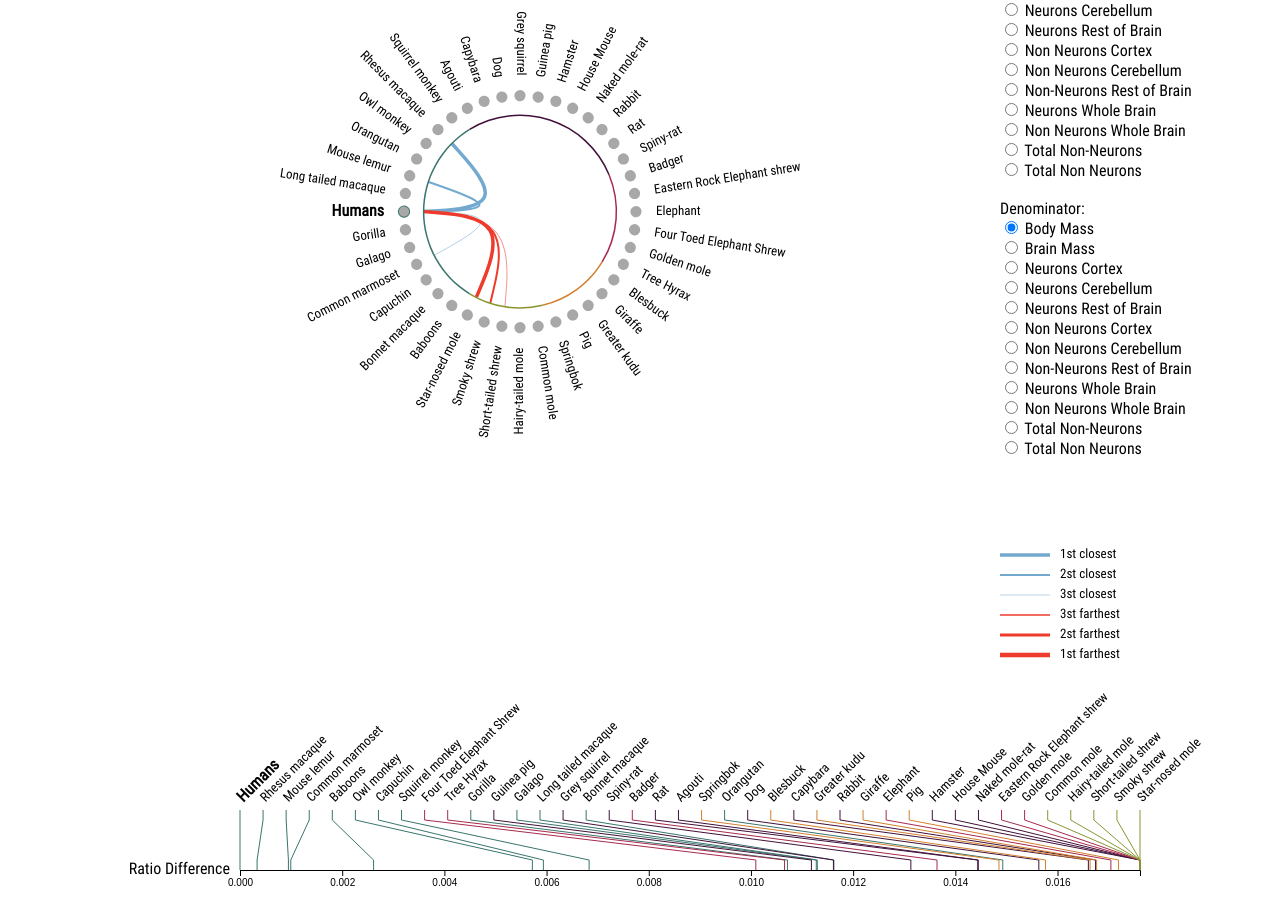
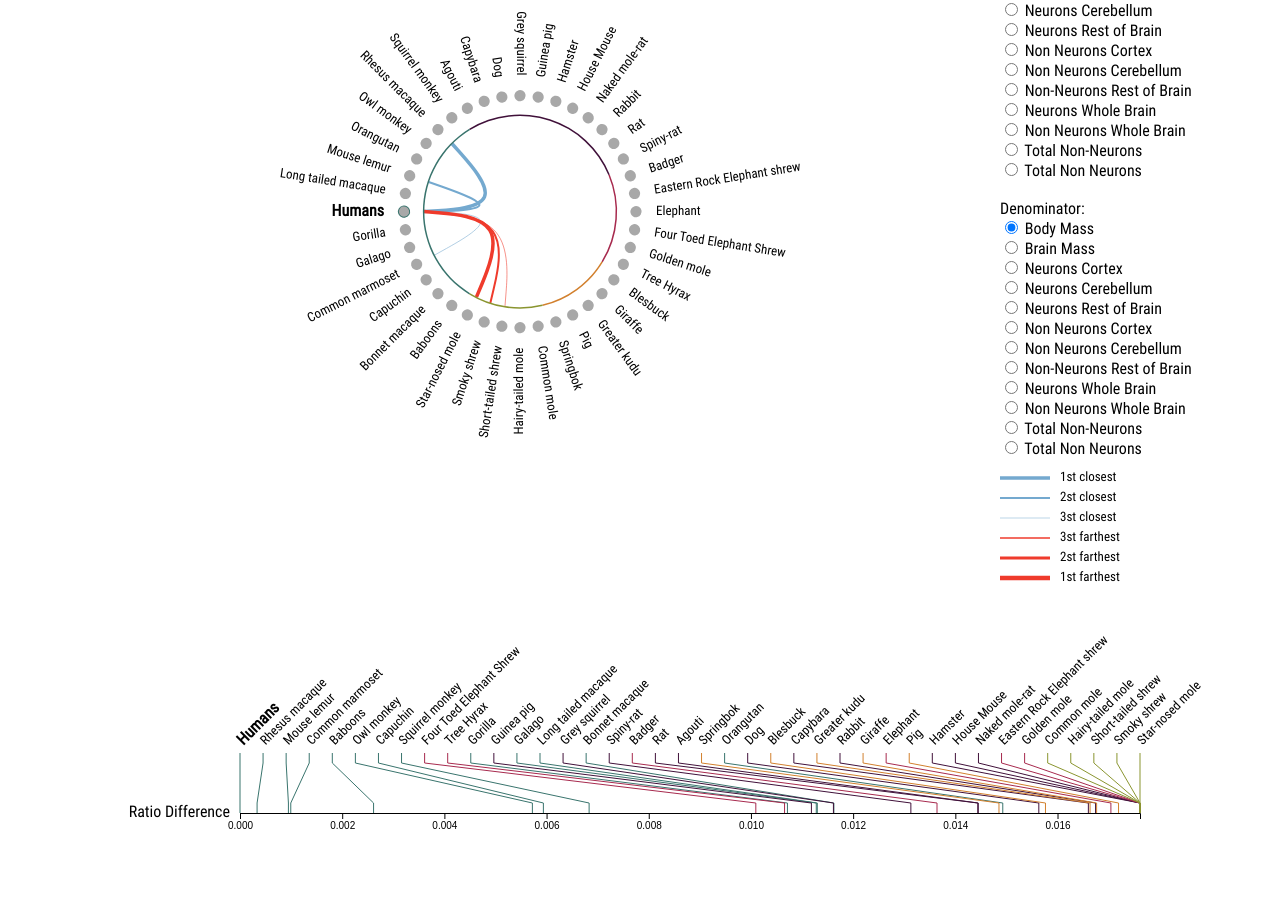
Before and after one commit to info-design-lab/neurons, a plain HTML site: page index.html in a window 1280 px wide. Shown: the part 746-1670 px from the top of the page. After the commit the page ends 1619 px from the top, so only its background shows below. Drawn offline with Linux system fonts and the light colour scheme.

Commit message:
updated legend placement

```diff
--- a/js/chord.js
+++ b/js/chord.js
@@ -429,14 +429,15 @@ function makeChordVis(error, data){
         var legend = legend_svg.append('g')
                     .attr('class', 'legend-lines');
 
+
         [1, 2, 3, data.length - 1, data.length - 2, data.length - 3].forEach(function(d, i){
 
             if(chord_ratio.length > 0){
                 legend.append('line')
                     .attr('x1', 0)
                     .attr('x2', 50)
-                    .attr('y1', i*20 + 40)
-                    .attr('y2', i*20 + 40)
+                    .attr('y1', i*20 + 20)
+                    .attr('y2', i*20 + 20)
                     .style('fill', 'none')
                     .style('stroke', () => ((d > 3) ? '#ef3b2c' : '#74a9cf'))
                     .style('stroke-width', function(){
@@ -446,7 +447,7 @@ function makeChordVis(error, data){
 
                 legend.append('text')
                     .attr('x', 60)
-                    .attr('y', i*20 + 40)
+                    .attr('y', i*20 + 20)
                     .attr('alignment-baseline', 'middle')
                     .attr('dominant-baseline', 'middle')
                     .attr('font-size', font_size)
```
Also changed, not shown: index.html (+1 -1 lines).
